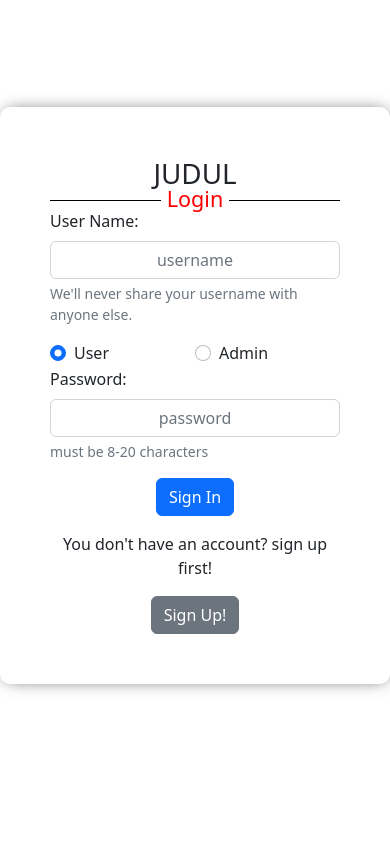
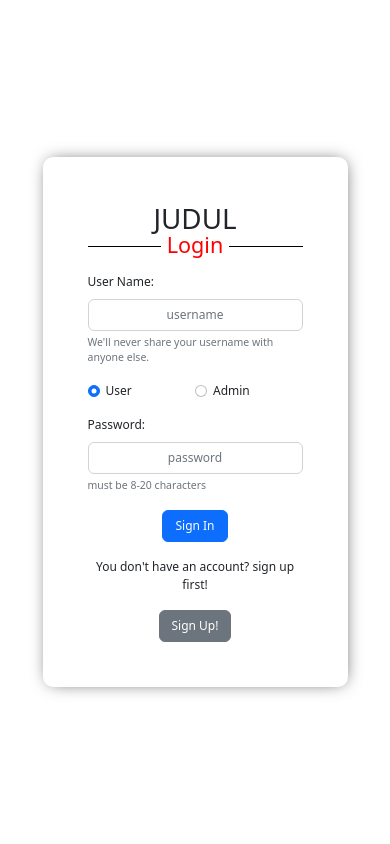
Before and after one commit to ChrisJulLimantoro/Goods-Lending-Website, a PHP site: page /login.php in a window 390 px wide. Run offline with PHP 8.4, Linux system fonts and the light colour scheme.

Commit message:
update responsive

```diff
--- a/login.php
+++ b/login.php
@@ -68,13 +68,26 @@
             box-sizing:border-box;
         }
         .box{
-            padding: 50px;
+            padding: 45px;
             box-shadow: 1px 0px 17px -5px rgba(0,0,0,0.75);
             border-radius:10px;
         }
         .shaking{
             animation : shake 0.3s;
         }
+
+        @media screen and (max-width: 576px) {
+            body {
+                font-size: .75em;
+            }
+            #inputUsername, #inputPassword {
+                font-size: 1em;
+            }
+            #signIn, #signUp {
+                font-size: 1em;
+            }
+        }
+
         @keyframes shake {
             0% {
                 transform : translate(1px,1px) rotate(0deg);
@@ -182,14 +195,15 @@
 
 </head>
 <body>
-    <div class="container-fluid" style="height: 300px;" style="margin-top: 0px" >
-        <div class="row" style="margin-top:80pt;">
-            <div class="col-4"></div>
-            <div class="col-md-4 col-sm-12 col-12 box">
+    <div class="container-fluid d-flex align-items-center justify-content-center" style="min-height: 100vh">
+        <div class="row" style="width: 100%">
+            <div class="col-lg-4 col-md-3 col-sm-2 col-1"></div>
+            <div class="col-lg-4 col-md-6 col-sm-8 col-10 box">
                 <h1 class="text-center">JUDUL</h1>
                 <h4 class="subtitle-login text-center" style="color:red; border-bottom:1px solid black;line-height:0.1em;"><span style="background-color:white; padding:0px 6px">Login</span></h4>
                 <form action="login.php" method="post">
                     <div class="mb-3">
+                        <br>
                         <label for="inputUserName" class="form-label">User Name:</label>
                         <div class="container-fluid position-relative p-0">
                             <input type="text" class="form-control text-center" id="inputUsername" aria-describedby="userHelp" name="user" placeholder="username">
@@ -210,6 +224,7 @@
                                 Admin
                             </label>
                         </div>
+                        <br>
                     </div>
                     <div class="mb-3">
                         <label for="inputUserName" class="form-label">Password:</label>
@@ -226,7 +241,7 @@
                 <div>
                     <p class="text-center">You don't have an account? sign up first!</p>
                     <div class="text-center">
-                        <button type="button" class="btn btn-secondary"><a href="SignUp.php" style="text-decoration: none; color: white;">Sign Up!</a></button>
+                        <button type="button" class="btn btn-secondary" id="signUp"><a href="SignUp.php" style="text-decoration: none; color: white;">Sign Up!</a></button>
                     </div>
                 </div>
             </div>
```
